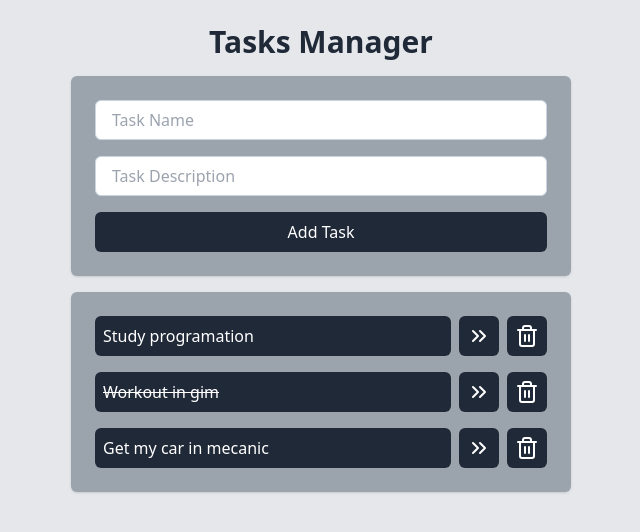
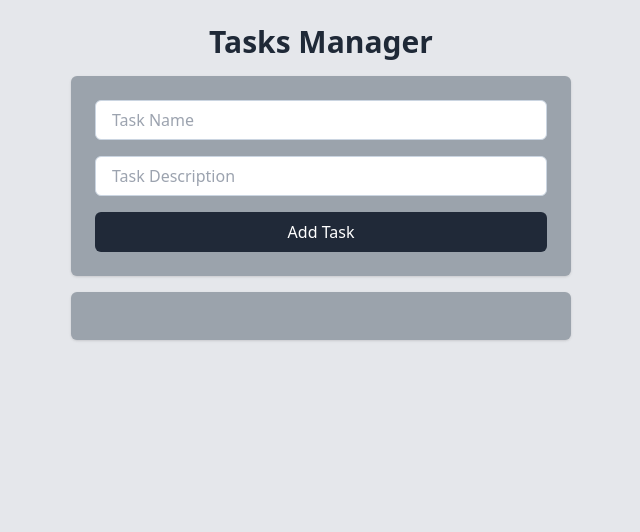
Before and after one commit to diegomaustem/-TaskManager-React, a React (Vite) app: page / in a window 1280 px wide. Shown: the top 532 px of the page, without its empty margins (319-959 px from the left). Built offline with nearby package versions, Linux system fonts and the light colour scheme.

Commit message:
:sparkles: feat: Implementing storage of tasks in localStorage

```diff
--- a/src/App.jsx
+++ b/src/App.jsx
@@ -1,29 +1,16 @@
-import { useState } from "react";
+import { useEffect, useState } from "react";
 import AddTask from "./components/AddTask";
 import Tasks from "./components/Tasks";
 import { v4 } from "uuid";
 
 export default function App() {
-  const [tasks, setTasks] = useState([
-    {
-      id: 1,
-      title: "Study programation",
-      description: "I study react today",
-      isCompleted: false,
-    },
-    {
-      id: 2,
-      title: "Workout in gim",
-      description: "I workout ride a bike",
-      isCompleted: true,
-    },
-    {
-      id: 3,
-      title: "Get my car in mecanic",
-      description: "I study react today",
-      isCompleted: false,
-    },
-  ]);
+  const [tasks, setTasks] = useState(
+    JSON.parse(localStorage.getItem("tasks")) || []
+  );
+
+  useEffect(() => {
+    localStorage.setItem("tasks", JSON.stringify(tasks));
+  }, [tasks]);
 
   function onTaskClick(taskId) {
     const newTasks = tasks.map((task) => {
--- a/src/pages/TaskPage.jsx
+++ b/src/pages/TaskPage.jsx
@@ -1,13 +1,32 @@
-import { useSearchParams } from "react-router-dom";
+import { ChevronLeftIcon } from "lucide-react";
+import { useNavigate, useSearchParams } from "react-router-dom";
 
 export default function TaskPage() {
+  const navigate = useNavigate();
   const [searchParams] = useSearchParams();
   const title = searchParams.get("title");
   const description = searchParams.get("description");
   return (
-    <div className="space-y-4 p-6 bg-my-gray rounded-md shadow">
-      <h1> {title}</h1>
-      <p> {description}</p>
+    <div className="w-screen h-screen bg-gray-200 flex justify-center p-6">
+      <div className="w-[500px] space-y-4">
+        <div className="flex justify-center relative mb-6">
+          <button
+            onClick={() => navigate(-1)}
+            className="absolute left-0 top-0 bottom-0"
+          >
+            <ChevronLeftIcon />
+          </button>
+          <h1 className="text-3xl text-gray-800 font-bold text-center">
+            Task Details
+          </h1>
+        </div>
+        <div className="bg-slate-400 p-4 rounded-md">
+          <h2 className="text-xl text-white font-bold text-slate-600">
+            {title}
+          </h2>
+          <p className="text-white">{description}</p>
+        </div>
+      </div>
     </div>
   );
 }
```
